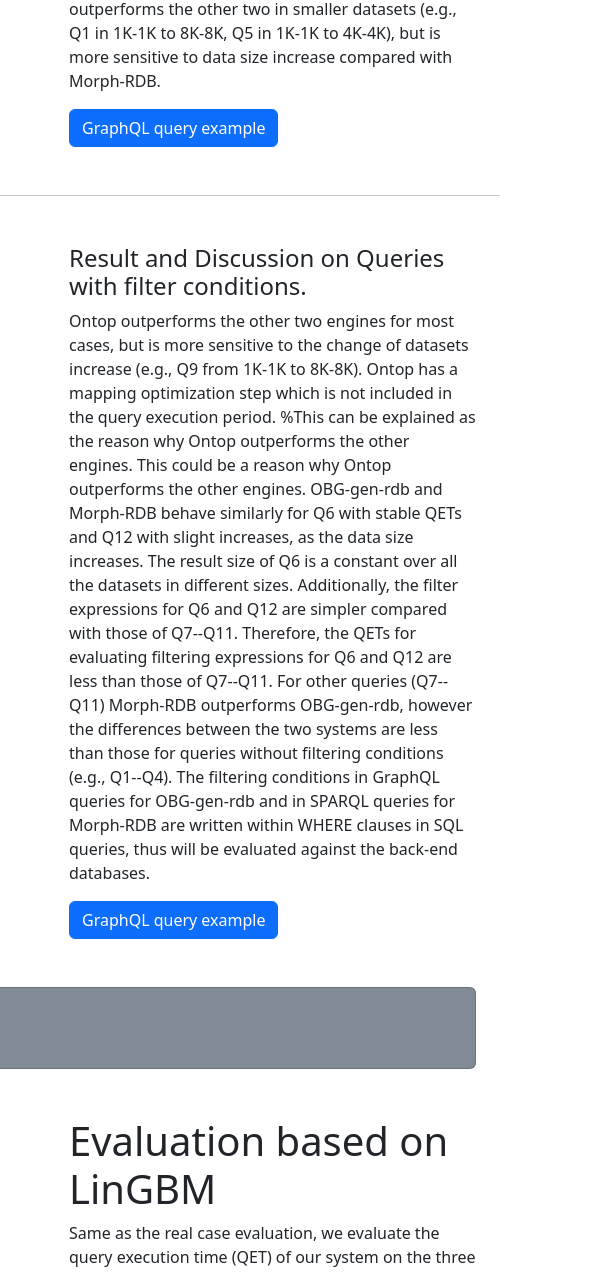
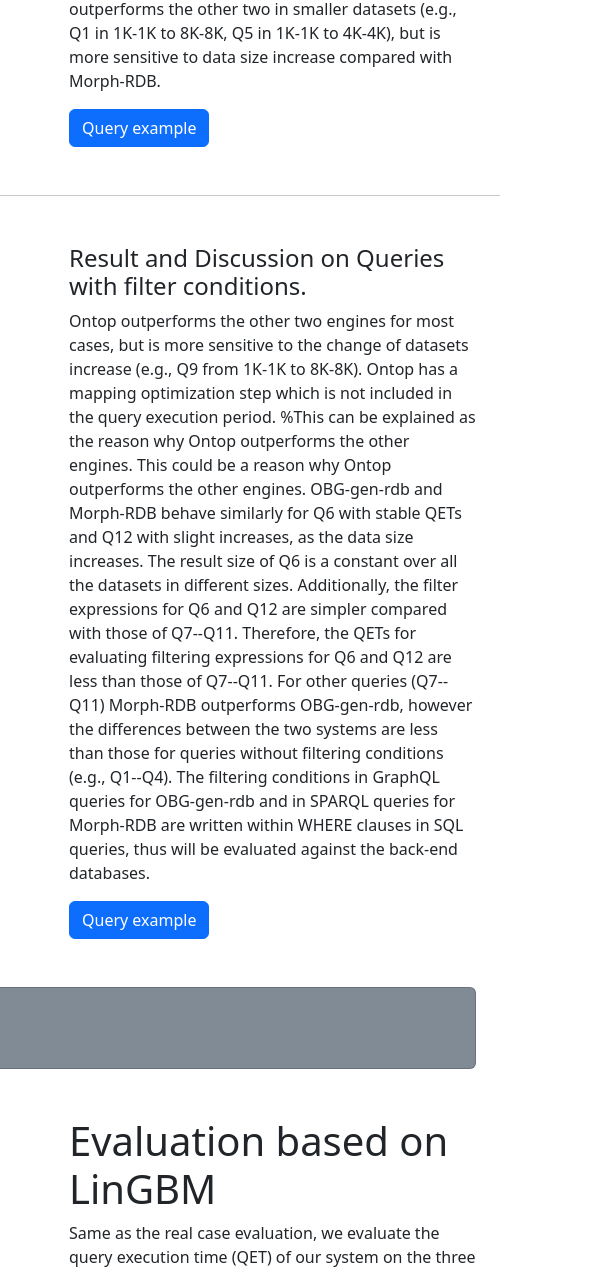
Before and after one commit to on-earth/on-earth.github.io, a plain HTML site: page demo/evaluation.html in a window 1280 px wide. Shown: the part 1120-2393 px from the top of the page, 686-1280 px from the left. Drawn offline with nearby package versions, Linux system fonts and the light colour scheme.

Commit message:
Update evaluation.html

```diff
--- a/demo/evaluation.html
+++ b/demo/evaluation.html
@@ -56,7 +56,7 @@
                         OBG-gen-rdb outperforms Morph-RDB for some queries in smaller datasets (e.g., Q1 in 1K-1K, Q5 in 1K-1K and 2K-2K).
                         For some queries, OBG-gen-rdb and Morph-RDB have close QETs (e.g., Q2 in 1K-1K).
                         Ontop outperforms the other two in smaller datasets (e.g., Q1 in 1K-1K to 8K-8K, Q5 in 1K-1K to 4K-4K), but is more sensitive to data size increase compared with Morph-RDB.</p>
-                    <a class="btn btn-primary" href="https://anonymous.4open.science/r/OBG-gen-DEC7/evaluation/materials_design_domain/OBG-gen/query2.graphql">GraphQL query example</a>
+                    <a class="btn btn-primary" href="https://anonymous.4open.science/r/OBG-gen-DEC7/evaluation/materials_design_domain/OBG-gen/query2.graphql">Query example</a>
                 </div>
                 <hr class="mt-5 mb-5">
                 <div class="col-lg-7"><img class="img-fluid rounded mb-4 mb-lg-0" src="./assets/real_case_ALL_QET_swj_6_12.png" alt="..." />Query Execution Time per data size (queries with filter conditions)</div>
@@ -71,7 +71,7 @@
                         Therefore, the QETs for evaluating filtering expressions for Q6 and Q12 are less than those of Q7--Q11.
                         For other queries (Q7--Q11) Morph-RDB outperforms OBG-gen-rdb, however the differences between the two systems are less than those for queries without filtering conditions (e.g., Q1--Q4).
                         The filtering conditions in GraphQL queries for OBG-gen-rdb and in SPARQL queries for Morph-RDB are written within WHERE clauses in SQL queries, thus will be evaluated against the back-end databases. </p>
-                    <a class="btn btn-primary" href="https://anonymous.4open.science/r/OBG-gen-DEC7/evaluation/materials_design_domain/OBG-gen/query12.graphql">GraphQL query example</a>
+                    <a class="btn btn-primary" href="https://anonymous.4open.science/r/OBG-gen-DEC7/evaluation/materials_design_domain/OBG-gen/query12.graphql">Query example</a>
                 </div>
             </div>
 
@@ -107,7 +107,7 @@
                     <a class="btn btn-primary" href="https://on-earth.github.io/video">Code</a>
                     -->
                     <a class="btn btn-primary" href="https://anonymous.4open.science/r/OBG-gen-DEC7/schema_generator/university-schema.graphql">GraphQL schema</a>
-                    <a class="btn btn-primary" href="https://anonymous.4open.science/r/OBG-gen-DEC7/evaluation/university_domain/QT1/query1.graphql">GraphQL query example</a>
+                    <a class="btn btn-primary" href="https://anonymous.4open.science/r/OBG-gen-DEC7/evaluation/university_domain/QT1/query1.graphql">Query example</a>
                     <a class="btn btn-primary" href="https://anonymous.4open.science/r/OBG-gen-DEC7/evaluation/university_domain/db/uni_schema.sql">Data Example</a>
                 </div>
             </div>
@@ -133,7 +133,7 @@
                     <a class="btn btn-primary" href="https://on-earth.github.io/video">Code</a>
                     -->
                     <a class="btn btn-primary" href="https://anonymous.4open.science/r/OBG-gen-DEC7/schema_generator/gtfs.graphql">GraphQL schema</a>
-                    <a class="btn btn-primary" href="https://anonymous.4open.science/r/OBG-gen-DEC7/evaluation/transport_domain/q1.graphql">GraphQL query example</a>
+                    <a class="btn btn-primary" href="https://anonymous.4open.science/r/OBG-gen-DEC7/evaluation/transport_domain/q1.graphql">Query example</a>
                     <a class="btn btn-primary" href="https://anonymous.4open.science/r/OBG-gen-DEC7/evaluation/transport_domain/db/gtfs_schema_data.sql">Data Example</a>
                 </div>
             </div>
```
